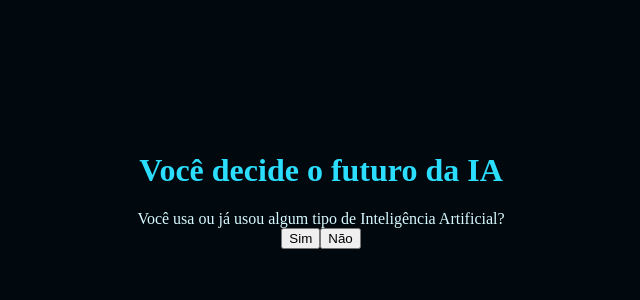
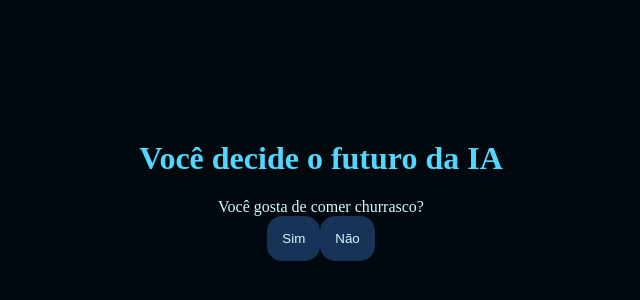
Before and after one commit to catarinali/IA-3F, a plain HTML site: page index.html in a window 1280 px wide. Shown: the part 210-510 px from the top of the page, without its empty margins (319-959 px from the left). Drawn offline with Linux system fonts and the light colour scheme.

Commit message:
Add files via upload

```diff
--- a/script.js
+++ b/script.js
@@ -2,43 +2,44 @@ const caixaPrincipal = document.querySelector('.caixa-principal');
 const caixaPerguntas = document.querySelector('.caixa-perguntas');
 const caixaAlternativas = document.querySelector('.caixa-alternativas');
 const caixaResultado = document.querySelector('.caixa-resultado');
+const textoResultado = document.querySelector('.texto-resultado');
 
 const perguntas = [//serve para abrir lista de perguntas
     {//abre o objeto das perguntas
-        enunciado: "Você usa ou já usou algum tipo de Inteligência Artificial?",
+        enunciado: "Você gosta de comer churrasco?",
             alternativas:[
                 {texto:"Sim",
-                    afirmação:"Você usa ou já usou algum tipo de Inteligência Artificial"},
+                    afirmação:"Churrasco;"},
 
                 {texto:"Não",
-                    afirmação:"Você nunca usou algum tipo de Inteligência Artificial"}]
+                    afirmação:""}]
                 },
         {//abre o objeto das perguntaso
-            enunciado: "Você acha que o funcionamento dela é, no minímo, relativamente boa?",
+            enunciado: "Você gosta de comer plástico?",
             alternativas:[
                 {texto:"Sim",
-                    afirmação:"Você acha que o funcionamento dela é, no minímo, relativamente boa"},
+                    afirmação:"Plástico;"},
 
                 {texto:"Não",
-                    afirmação:"Você acha que o funcionamento dela é ruim"}]
+                    afirmação:""}]
                 },
     {//abre o objeto das perguntas
-        enunciado: "Você acha que estamos ficando mais burros e dependentes da tecnologia por influência da IA?",
+        enunciado: "Você gosta de comer farofa?",
         alternativas:[
             {texto:"Sim",
-                afirmação:"Você acha que estamos ficando mais burros e dependentes da tecnologia por influência da IA"},
+                afirmação:"Farofa;"},
 
             {texto:"Não",
-                afirmação:"Você não acha que estamos ficando mais burros e dependentes da tecnologia por influência da IA"}]
+                afirmação:""}]
             },
     {//abre o objeto das perguntas
-        enunciado: "Você acha que ela causará algum impacto efetivo no futuro?",
+        enunciado: "Você gosta de comer chocolate?",
         alternativas:[
             {texto:"Sim",
-                afirmação:"Você acha que ela causará algum impacto efetivo no futuro"},
+                afirmação:"Chocolate;"},
 
             {texto:"Não",
-                afirmação:"Você acha que ela não causará algum impacto efetivo no futuro"}]
+                afirmação:""}]
             },
     {//abre o objeto das perguntas
         enunciado: "Você deixaria uma Inteligência Artificial decidir questões muito bem respondidas, com base científica e social, por você?",
--- a/style.css
+++ b/style.css
@@ -1,8 +1,9 @@
 :root{
     --cor-fundo: #01080E;
     --cor-principal: #0B0D20;
-    --cor-secundaria: #212333;
-    --cor-destaque: #2BDEFD;
+    --cor-secundaria: #173357;
+    --cor-destaque: #52d7ff;
+    --cor-botao-mouse: #3b9edf;
     --cor-texto: #D7F9FF;
 }
 body{
@@ -23,3 +24,15 @@ body{
 h1{
     color: var(--cor-destaque);
 }
+button{
+    background-color: var(--cor-secundaria);
+    color: var(--cor-texto);
+    border: none;
+    border-radius: 15px;
+    padding: 15px;
+    transition: background-color 0.3s;
+}
+button:hover{
+    background-color: var(--cor-botao-mouse);
+    color: var(--cor-principal);
+}
```
